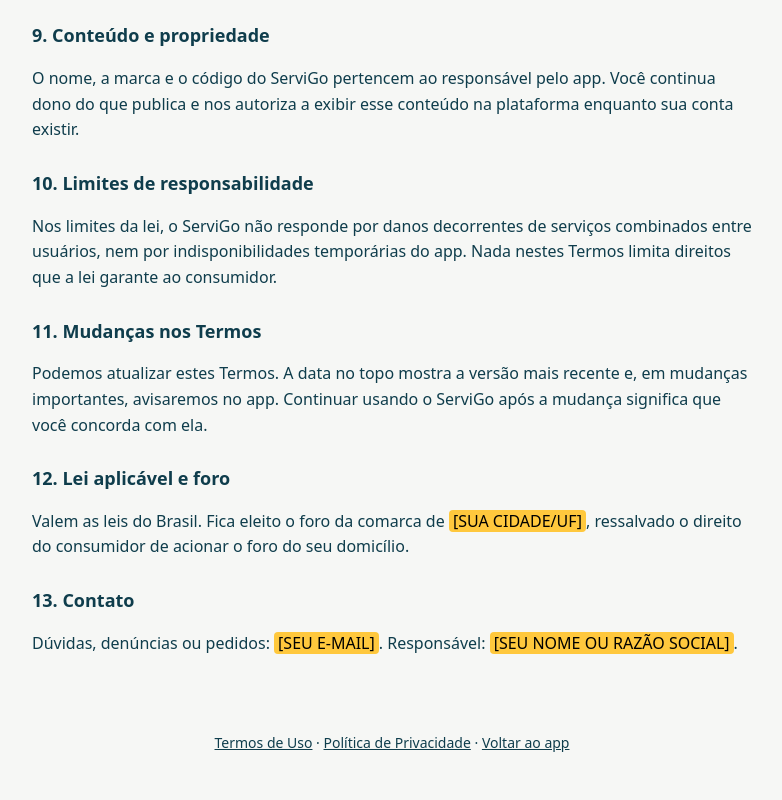
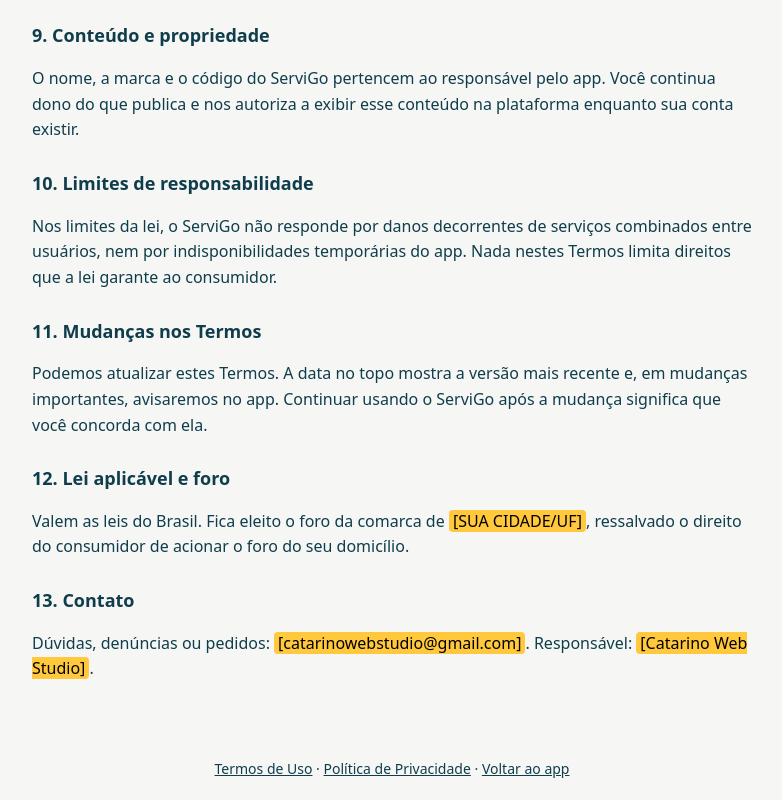
Before and after one commit to catarino-grosser/servigo, a plain HTML site: page termos.html in a window 1280 px wide. Shown: the part 1544-2344 px from the top of the page, without its empty margins (248-1030 px from the left). Before the commit the page ends 2319 px from the top, so only its background shows below. Drawn offline with Linux system fonts and the light colour scheme.

Commit message:
update termos.html

```diff
--- a/termos.html
+++ b/termos.html
@@ -60,7 +60,7 @@ footer{text-align:center;font-size:14px;padding:20px}footer a{color:#0F3D4C}
 <p>Valem as leis do Brasil. Fica eleito o foro da comarca de <mark>[SUA CIDADE/UF]</mark>, ressalvado o direito do consumidor de acionar o foro do seu domicílio.</p>
 
 <h2>13. Contato</h2>
-<p>Dúvidas, denúncias ou pedidos: <mark>[SEU E-MAIL]</mark>. Responsável: <mark>[SEU NOME OU RAZÃO SOCIAL]</mark>.</p>
+<p>Dúvidas, denúncias ou pedidos: <mark>[catarinowebstudio@gmail.com]</mark>. Responsável: <mark>[Catarino Web Studio]</mark>.</p>
 
 </main>
 <footer><a href="termos.html">Termos de Uso</a> · <a href="privacidade.html">Política de Privacidade</a> · <a href="index.html">Voltar ao app</a></footer>
```
